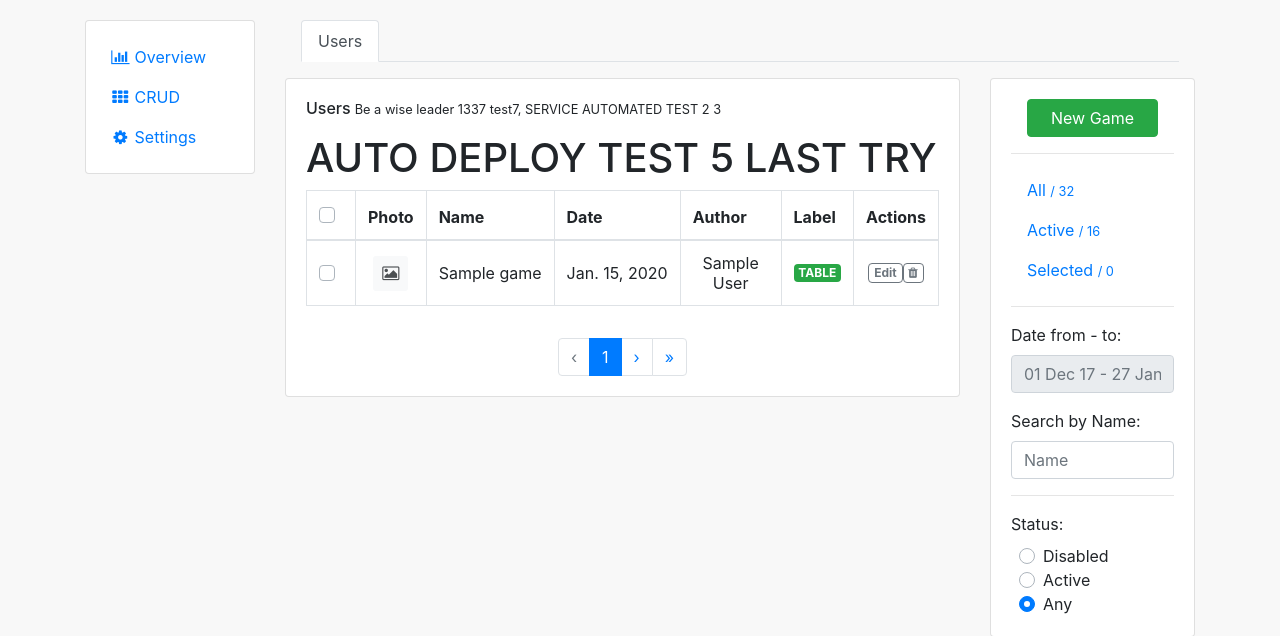
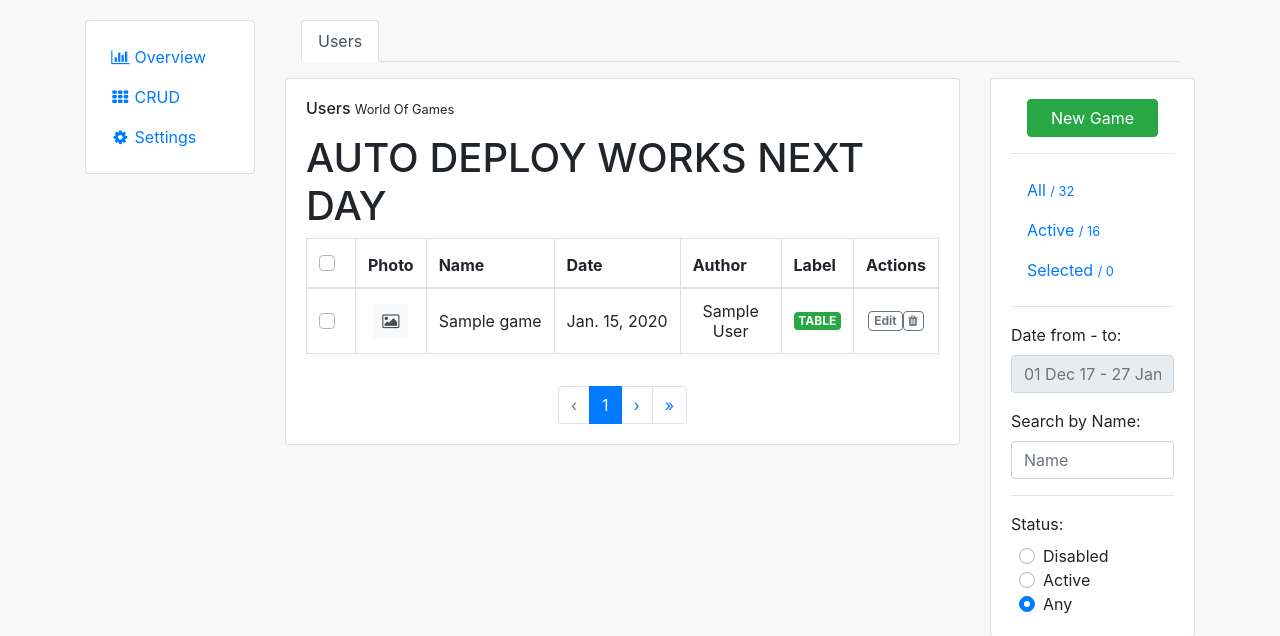
Before and after one commit to Ulumanshu/Gameshare, a Django app: page /games/games/ in a window 1280 px wide. Shown: the top 636 px of the page. Run offline with Django 3.2, Linux system fonts and the light colour scheme; tables that the repository leaves empty hold one stand-in row (values such as "Sample post"); some libraries are stand-ins or nearby versions.

Commit message:
next day deploy test

```diff
--- a/gameshare/games/templates/gameslistitems.html
+++ b/gameshare/games/templates/gameslistitems.html
@@ -27,7 +27,7 @@
         <div class="e-panel card">
           <div class="card-body">
             <div class="card-title">
-              <h6 class="mr-2"><span>Users</span><small class="px-1">Be a wise leader 1337 test7, SERVICE AUTOMATED TEST 2 3</small></h6>
+              <h6 class="mr-2"><span>Users</span><small class="px-1">World Of Games</small></h6>
             </div>
             <div class="e-table">
               <div class="table-responsive table-lg mt-3">
@@ -49,7 +49,7 @@
                     </tr>
                   </thead>
                   <tbody>
-                    <h1>AUTO DEPLOY TEST 5 LAST TRY</h1>
+                    <h1>AUTO DEPLOY WORKS NEXT DAY</h1>
                     {% for object in object_list %}
                     <tr>
                       <td class="align-middle">
```
